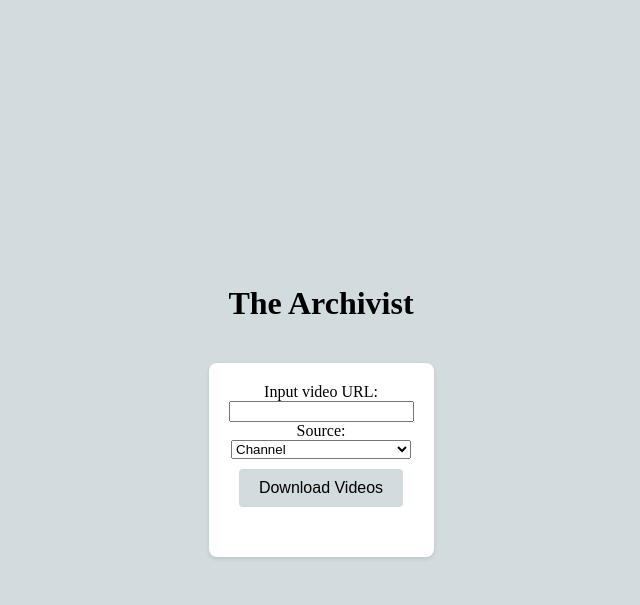
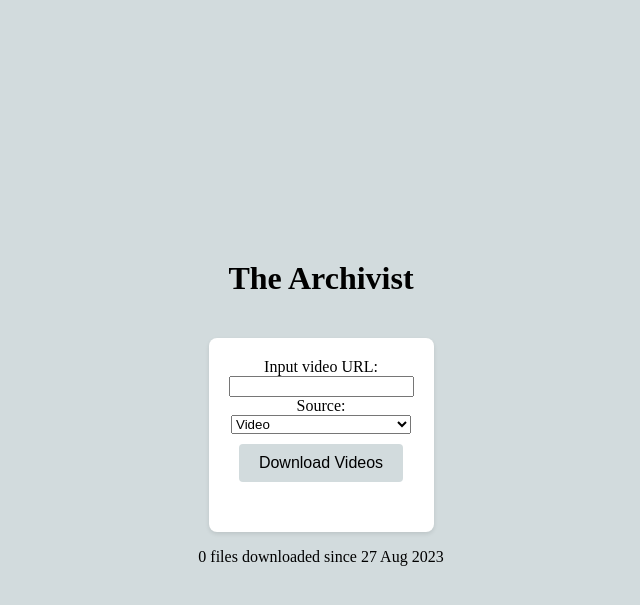
Before and after one commit to mlemxy/The-Archivist, a Flask app: page / in a window 1280 px wide. Shown: the top 605 px of the page, without its empty margins (319-959 px from the left). Run offline with Flask 2, Linux system fonts and the light colour scheme.

Commit message:
⚙️ fixed bugs (#3)

```diff
--- a/app.py
+++ b/app.py
@@ -10,7 +10,9 @@ app.secret_key = "buy_me_car"
 
 TEMP_DIR = 'temp_downloads'
 TEMP_ZIP_DIR = 'temp_zips'
-MAX_THREADS = 10
+MAX_THREADS = 30
+
+RUNNING_DOWNLOADED_VIDEOS = 0
 
 def create_temp_dir_if_not_exists(directory):
     if not os.path.exists(directory):
@@ -43,7 +45,10 @@ def download_video(video_url):
         return None
 
 def download_multiple_videos(link, option):
-    if option == 'channel':
+    global RUNNING_DOWNLOADED_VIDEOS
+    if option == 'single':
+        video_urls = [link]
+    elif option == 'channel':
         try:
             video_urls = Channel(link).video_urls
         except RegexMatchError:
@@ -65,6 +70,7 @@ def download_multiple_videos(link, option):
             result = future.result()
             if result:
                 downloaded_videos.append(result)
+                RUNNING_DOWNLOADED_VIDEOS += 1
             else:
                 videos_with_error.append(result)
 
@@ -90,6 +96,13 @@ def create_zip(downloaded_videos):
     except Exception as e:
         return None
 
+def cleanup_temp_directory():
+    try:
+        shutil.rmtree(TEMP_DIR)
+        shutil.rmtree(TEMP_ZIP_DIR)
+    except Exception as e:
+        print(f"Error cleaning up temp directory: {e}")
+
 @app.route('/', methods=['GET', 'POST'])
 def index():
     downloaded_videos = []
@@ -103,16 +116,43 @@ def index():
         zip_file_path = create_zip(downloaded_videos)
         session['downloaded_zip'] = zip_file_path
 
-    return render_template('index.html', downloaded_videos=downloaded_videos, total_videos=total_videos)
+    return render_template('index.html', downloaded_videos=downloaded_videos, total_videos=total_videos, total_downloaded_videos=RUNNING_DOWNLOADED_VIDEOS)
 
 @app.route('/download_zip', methods=['GET'])
 def download_zip():
     zip_file_path = session.get('downloaded_zip')
     if zip_file_path and os.path.exists(zip_file_path):
         zip_file_name = os.path.basename(zip_file_path)
-        return send_file(zip_file_path, as_attachment=True, download_name=zip_file_name)
+
+        response = send_file(zip_file_path, as_attachment=True, download_name=zip_file_name)
+
+        cleanup_temp_directory()
+
+        return response
     else:
         return "Zip file not available !", 404
 
 if __name__ == '__main__':
     app.run(debug=True)
+
+'''
+        # edge cases
+        if option == 'playlist':
+            if 'watch?v' in link:
+                error = "invalid option ! please select video for a video URL."
+            elif '@' in link:
+                error = "invalid option ! please select channel for a channel URL."
+
+        elif option == 'channel':
+            if 'watch?v' in link:
+                error = "invalid option ! please select video for a video URL."
+            elif 'playlist?list=' in link:
+                error = "invalid option ! please select playlist for a playlist URL."
+
+        elif option == 'single':
+            if '@' in link:
+                error = "invalid option ! please select channel for a channel URL."
+            elif 'playlist?list=' in link:
+                error = "invalid option ! please select playlist for a playlist URL."
+
+'''
--- a/templates/index.html
+++ b/templates/index.html
@@ -18,6 +18,7 @@
             <input type="url" name="link" id="link" required>
             <label for="option">Source:</label>
             <select name="option" id="option" required class="select-box">
+                <option value="single">Video</option>
                 <option value="channel">Channel</option>
                 <option value="playlist">Playlist</option>
             </select>
@@ -56,5 +57,7 @@
             <a href="{{ url_for('download_zip') }}" class="btn btn-primary">Download File</a>
         {% endif %}
     </main>
+    <p>{{ total_downloaded_videos }} files downloaded since 27 Aug 2023</p>
+
 </body>
 </html>
```
